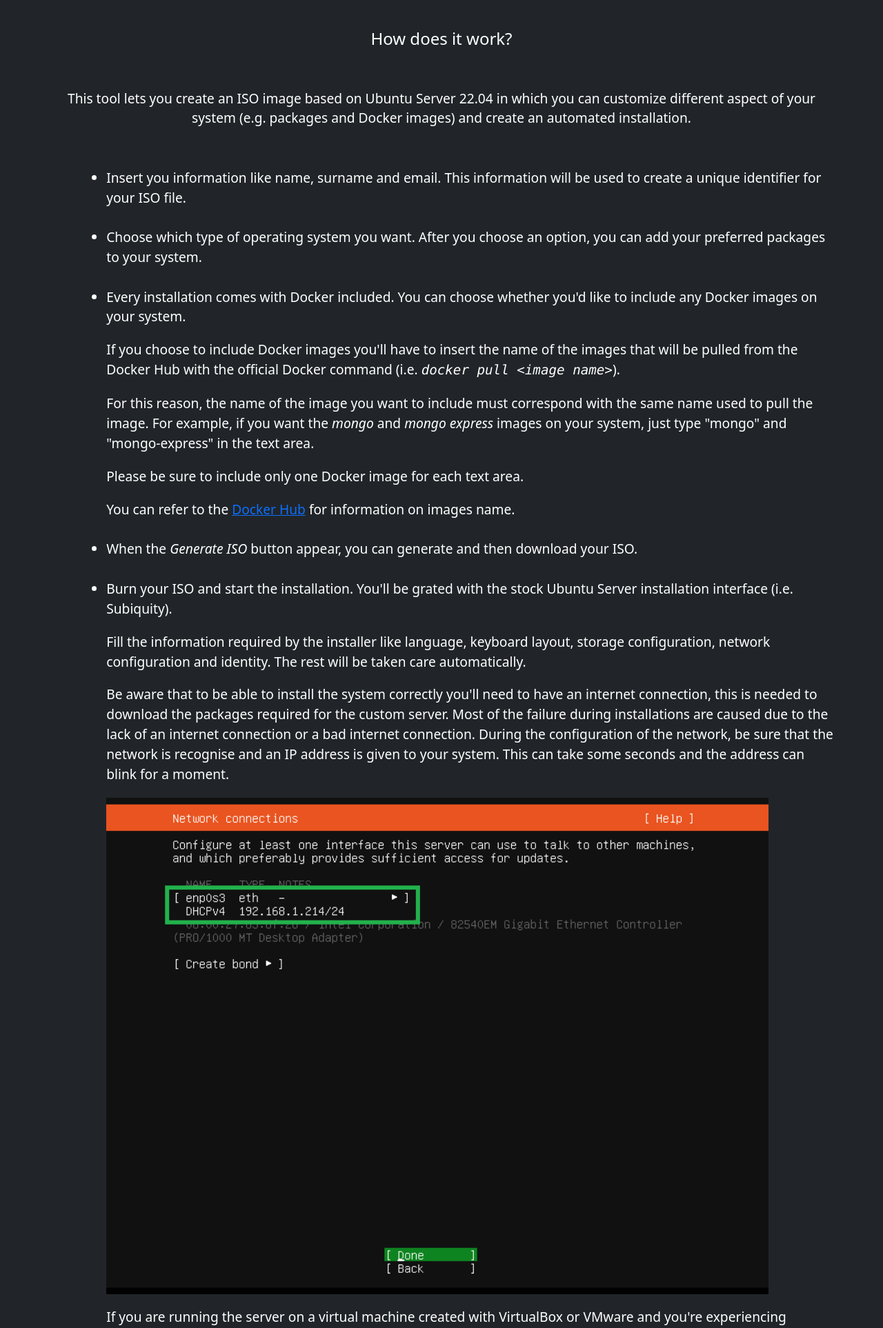
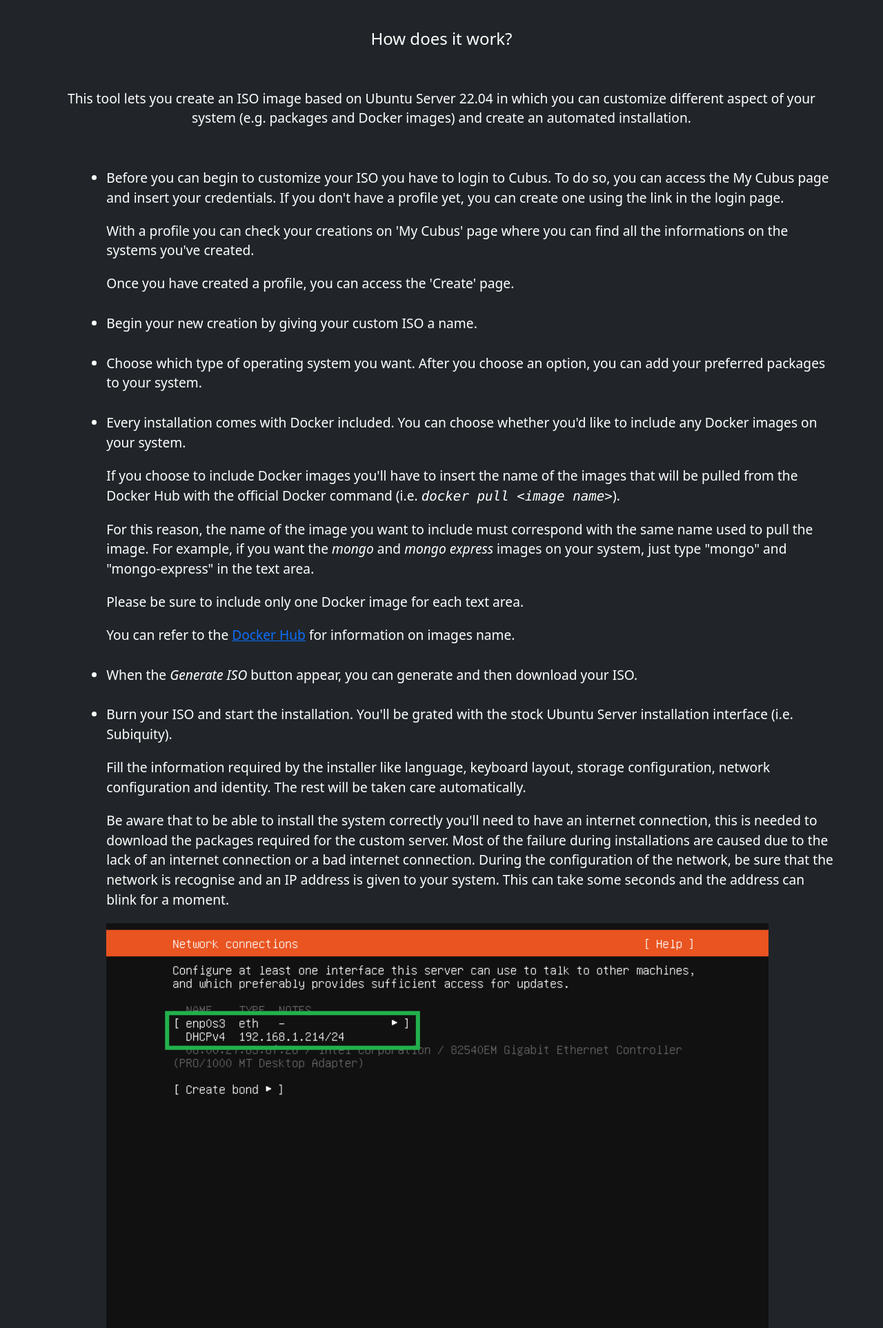
Before and after one commit to mattiazanichelli/django_webserver, a Django app: page /guide/ in a window 1280 px wide; the page is wider, and only the part inside the window is pictured. Shown: the part 324-2250 px from the top of that part at 69% size. Run offline with Django 4.2, Linux system fonts and the light colour scheme; parts of the project's set-up code (start-up, migrations or seed data) failed here and were passed over.

Commit message:
Updated guide.html

```diff
--- a/templates/guide.html
+++ b/templates/guide.html
@@ -45,7 +45,19 @@
             <ul>
                 <li class="mb-4">
                     <p>
-                        Insert you information like name, surname and email. This information will be used to create a unique identifier for your ISO file.
+                        Before you can begin to customize your ISO you have to login to Cubus. To do so, you can access the My Cubus page and insert your credentials.
+                        If you don't have a profile yet, you can create one using the link in the login page.
+                    </p>
+                    <p>
+                        With a profile you can check your creations on 'My Cubus' page where you can find all the informations on the systems you've created.
+                    </p>
+                    <p>
+                        Once you have created a profile, you can access the 'Create' page.
+                    </p>
+                </li>
+                <li class="mb-4">
+                    <p>
+                        Begin your new creation by giving your custom ISO a name.
                     </p>
                 </li>
                 <li class="mb-4">
```
